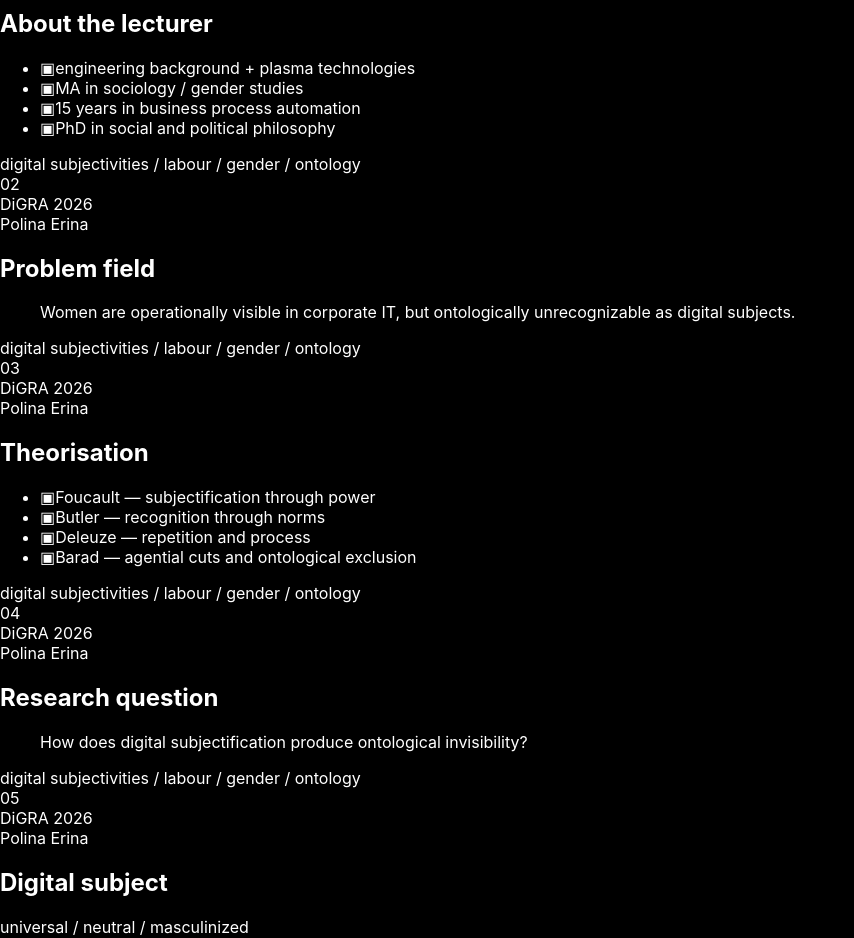
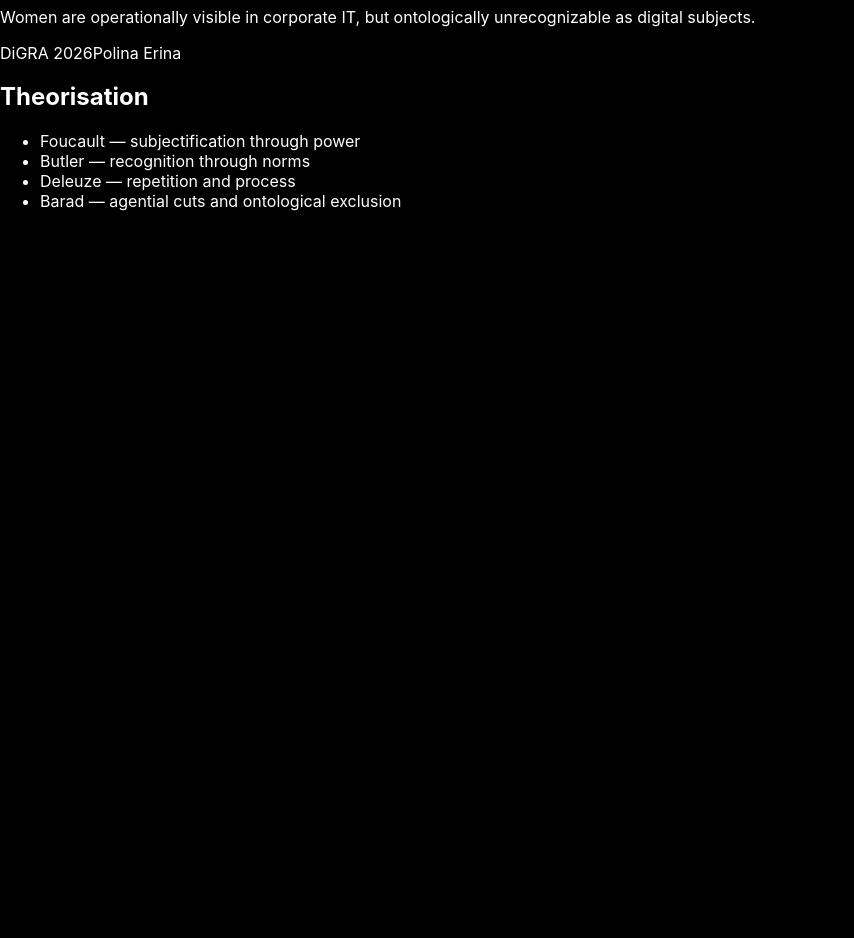
Before and after one commit to fk65hf8z6h/digra-presentation, a React (Vite) app: page / in a window 1280 px wide. Shown: the part 240-1178 px from the top of the page, without its empty margins (0-854 px from the left). After the commit the page ends 800 px from the top, so only its background shows below. Built offline with nearby package versions, Linux system fonts and the light colour scheme; the HTML template or start-up script is replaced by a standard one.

Commit message:
Update App.jsx

```diff
--- a/src/App.jsx
+++ b/src/App.jsx
@@ -1,258 +1,64 @@
-// POWERPOINT TEMPLATE SPECIFICATION
-// ==================================
-// FORMAT: 16:9 widescreen
-// MAIN COLORS:
-// #000000 (background)
-// #22d3ee (cyan accent)
-// #d946ef (magenta accent)
-// #a1a1aa (secondary text)
-//
-// TYPOGRAPHY:
-// Titles: Inter / Space Grotesk / Helvetica Neue Bold
-// Body: Inter Light
-//
-// POWERPOINT ANIMATION RECOMMENDATIONS:
-// - Fade (0.4 sec)
-// - Morph transitions
-// - Appear by paragraph for bullet points
-// - Soft zoom for title slides
-//
-// MASTER SLIDES:
-// 1. Title slide
-// 2. Theory slide
-// 3. Quote slide
-// 4. Diagram slide
-// 5. Conclusion slide
-//
-// VISUAL STYLE:
-// dark cybernetic academic minimalism
-// subtle gradients + glow accents
-// no decorative icons
-// large typography + empty space
-
-export default function DigraPresentationConcept() {
-  const theme = {
-  accent: 'text-cyan-300',
-  border: 'border-cyan-400',
-  muted: 'text-zinc-400'
-};
-
-const slides = [
+export default function App() {
+  const slides = [
     {
-      title: 'Ontological invisibility',
-      subtitle: 'as a result of digital subjectification',
-      accent: 'Who are you, IT-guy?',
-      bg: 'from-black via-zinc-900 to-cyan-950'
+      title: "Ontological invisibility",
+      subtitle: "as a result of digital subjectification",
+      accent: "Who are you, IT-guy?"
     },
     {
-      title: 'About the lecturer',
-      bullets: [
-        'engineering background + plasma technologies',
-        'MA in sociology / gender studies',
-        '15 years in business process automation',
-        'PhD in social and political philosophy'
-      ],
-      bg: 'from-zinc-950 via-black to-fuchsia-950'
+      title: "Problem field",
+      text: "Women are operationally visible in corporate IT, but ontologically unrecognizable as digital subjects."
     },
     {
-      title: 'Problem field',
-      quote: 'Women are operationally visible in corporate IT, but ontologically unrecognizable as digital subjects.',
-      bg: 'from-black via-zinc-900 to-emerald-950'
-    },
-    {
-      title: 'Theorisation',
+      title: "Theorisation",
       bullets: [
-        'Foucault — subjectification through power',
-        'Butler — recognition through norms',
-        'Deleuze — repetition and process',
-        'Barad — agential cuts and ontological exclusion'
-      ],
-      bg: 'from-zinc-950 via-black to-violet-950'
-    },
-    {
-      title: 'Research question',
-      quote: 'How does digital subjectification produce ontological invisibility?',
-      bg: 'from-black via-zinc-950 to-sky-950'
-    },
-    {
-      title: 'Digital subject',
-      subtitle: 'universal / neutral / masculinized',
-      accent: 'IT guy as universal figure',
-      bg: 'from-zinc-950 via-black to-fuchsia-950'
-    },
-    {
-      title: 'Agential realism',
-      bullets: [
-        'intra-action',
-        'entanglement',
-        'agential cuts',
-        'apparatuses of recognition'
-      ],
-      bg: 'from-black via-zinc-900 to-cyan-950'
-    },
-    {
-      title: 'Conclusion',
-      quote: 'Digital subjectivity is constituted through patterned exclusions.',
-      bg: 'from-black via-zinc-950 to-emerald-950'
+        "Foucault — subjectification through power",
+        "Butler — recognition through norms",
+        "Deleuze — repetition and process",
+        "Barad — agential cuts and ontological exclusion"
+      ]
     }
   ];
 
   return (
-    <div className="min-h-screen bg-black text-white font-sans overflow-y-auto">
-      {slides.map((slide, idx) => (
-        <section
-          key={idx}
-          className={`h-screen w-full bg-gradient-to-br ${slide.bg} flex flex-col justify-between p-16 border-b border-white/10 relative overflow-hidden animate-[slideIn_1.2s_ease]`}
-        >
-          <div className="absolute inset-0 opacity-20 bg-[radial-gradient(circle_at_top_right,rgba(0,255,255,0.4),transparent_30%),radial-gradient(circle_at_bottom_left,rgba(255,0,255,0.25),transparent_30%)]" />
+    <div className="presentation">
+      {slides.map((slide, index) => (
+        <section className="slide" key={index}>
+          <div className="glow glow1"></div>
+          <div className="glow glow2"></div>
 
-          <div className="relative z-10 flex justify-between items-start">
-            <div className="text-sm tracking-[0.3em] uppercase text-cyan-300">
-              DiGRA 2026
-            </div>
-            <div className="text-sm text-zinc-400">Polina Erina</div>
+          <div className="topline">
+            <span>DiGRA 2026</span>
+            <span>Polina Erina</span>
           </div>
 
-          <div className="relative z-10 max-w-5xl space-y-8">
-            <h1 className="text-6xl md:text-7xl font-black leading-[0.95] tracking-tight opacity-0 animate-[titleReveal_1s_ease_forwards]">
-              {slide.title}
-            </h1>
+          <div className="content">
+            <h1>{slide.title}</h1>
 
             {slide.subtitle && (
-              <div className="text-2xl text-zinc-300 font-light tracking-wide opacity-0 animate-[fadeUp_1.4s_ease_forwards]">
-                {slide.subtitle}
-              </div>
+              <h2>{slide.subtitle}</h2>
             )}
 
             {slide.accent && (
-              <div className="inline-block px-6 py-3 border border-cyan-400 text-cyan-300 text-xl rounded-full backdrop-blur-sm opacity-0 animate-[glowPulse_2s_ease_forwards]">
+              <div className="accent">
                 {slide.accent}
               </div>
             )}
 
-            {slide.quote && (
-              <blockquote className="text-3xl leading-relaxed text-zinc-200 max-w-4xl border-l-4 border-cyan-400 pl-8 italic opacity-0 animate-[quoteFloat_1.6s_ease_forwards]">
-                {slide.quote}
-              </blockquote>
+            {slide.text && (
+              <p>{slide.text}</p>
             )}
 
             {slide.bullets && (
-              <ul className="space-y-5 text-2xl text-zinc-200">
-                {slide.bullets.map((bullet, i) => (
-                  <li
-                    key={i}
-                    className="flex items-start gap-4 opacity-0 animate-[bulletReveal_0.9s_ease_forwards]"
-                    style={{ animationDelay: `${i * 0.2}s` }}
-                  >
-                    <span className="text-cyan-400 mt-1">▣</span>
-                    <span>{bullet}</span>
-                  </li>
+              <ul>
+                {slide.bullets.map((b, i) => (
+                  <li key={i}>{b}</li>
                 ))}
               </ul>
             )}
           </div>
-
-          <div className="relative z-10 flex justify-between items-end">
-            <div className="text-zinc-500 text-sm tracking-wide">
-              digital subjectivities / labour / gender / ontology
-            </div>
-            <div className="text-zinc-600 text-lg">0{idx + 1}</div>
-          </div>
         </section>
       ))}
-
-      <style>{`
-        @keyframes slideIn {
-          from {
-            opacity: 0;
-            transform: scale(1.03);
-            filter: blur(12px);
-          }
-          to {
-            opacity: 1;
-            transform: scale(1);
-            filter: blur(0px);
-          }
-        }
-
-        @keyframes titleReveal {
-          from {
-            opacity: 0;
-            transform: translateY(40px);
-            letter-spacing: 0.15em;
-            filter: blur(8px);
-          }
-          to {
-            opacity: 1;
-            transform: translateY(0);
-            letter-spacing: -0.03em;
-            filter: blur(0px);
-          }
-        }
-
-        @keyframes quoteFloat {
-          from {
-            opacity: 0;
-            transform: translateX(-30px);
-            filter: blur(6px);
-          }
-          to {
-            opacity: 1;
-            transform: translateX(0);
-            filter: blur(0px);
-          }
-        }
-
-        @keyframes fadeUp {
-          from {
-            opacity: 0;
-            transform: translateY(24px);
-            filter: blur(4px);
-          }
-          to {
-            opacity: 1;
-            transform: translateY(0);
-            filter: blur(0px);
-          }
-        }
-
-        @keyframes glowPulse {
-          0% {
-            opacity: 0;
-            transform: scale(0.9);
-            box-shadow: 0 0 0 rgba(34,211,238,0);
-          }
-          100% {
-            opacity: 1;
-            transform: scale(1);
-            box-shadow: 0 0 40px rgba(34,211,238,0.35);
-          }
-        }
-
-        @keyframes bulletReveal {
-          from {
-            opacity: 0;
-            transform: translateX(-20px);
-            filter: blur(4px);
-          }
-          to {
-            opacity: 1;
-            transform: translateX(0);
-            filter: blur(0px);
-          }
-        }
-
-        @keyframes fadeIn {
-          from {
-            opacity: 0;
-            transform: translateY(10px);
-          }
-          to {
-            opacity: 1;
-            transform: translateY(0);
-          }
-        }
-      `}</style>
     </div>
   );
 }
```
